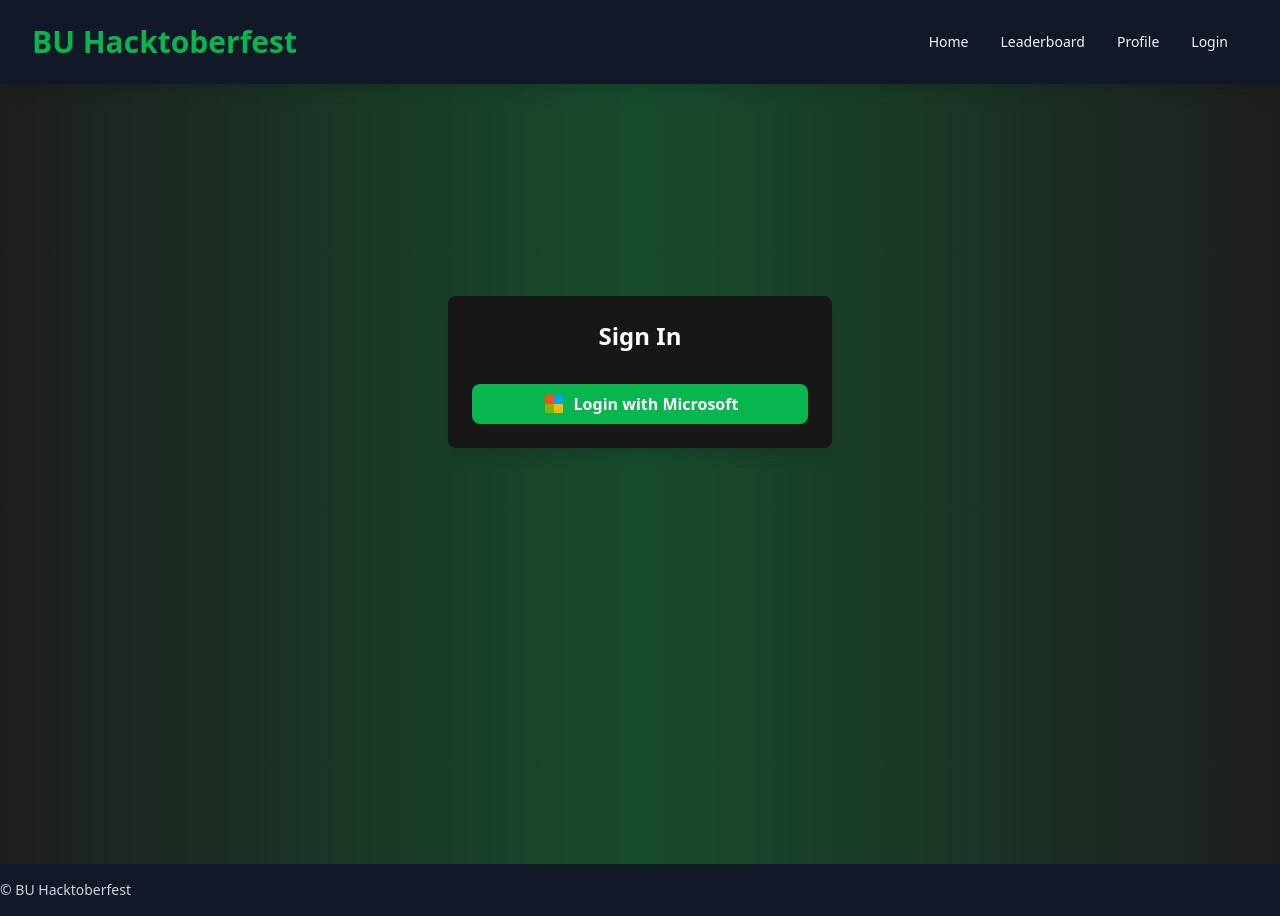
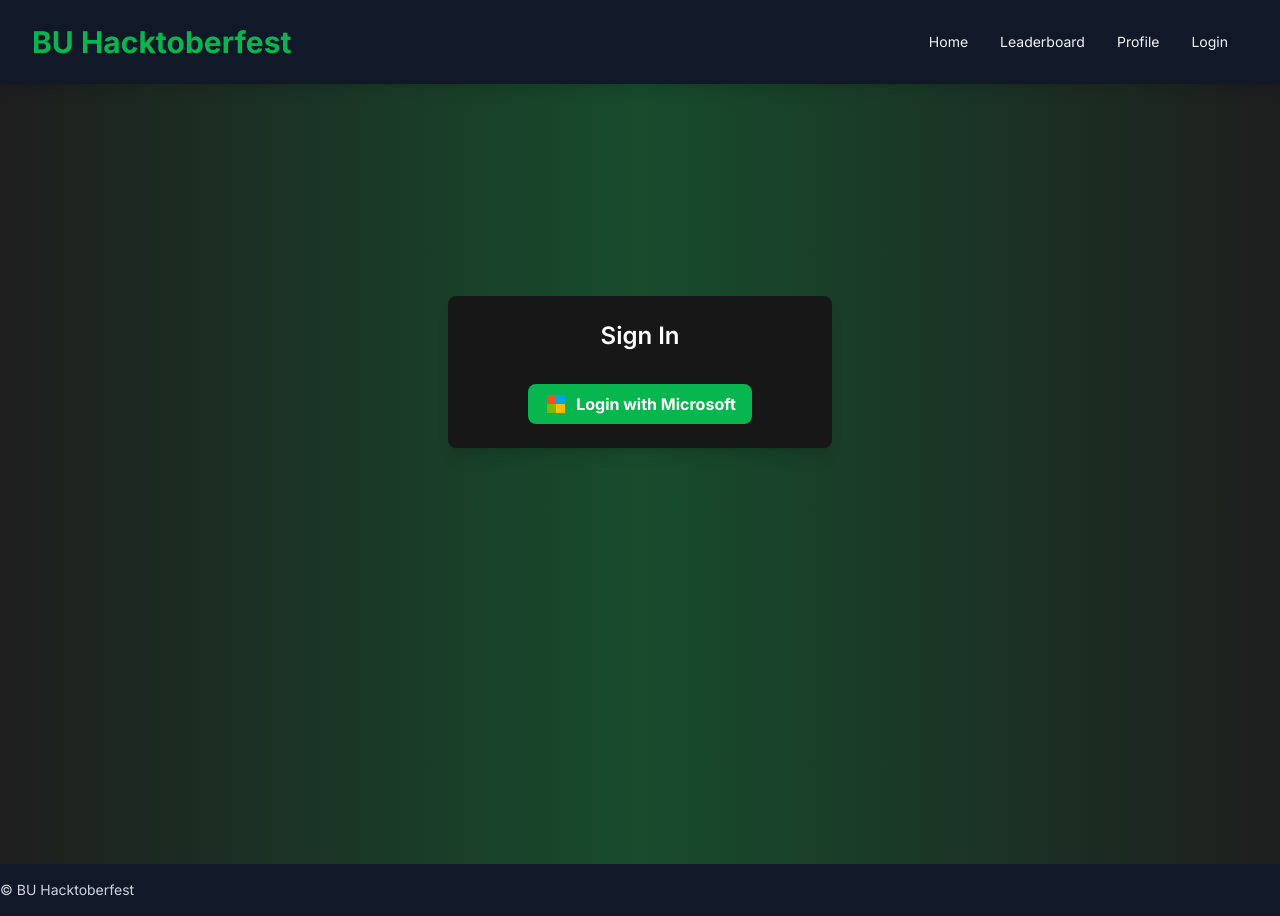
Before and after one commit to FOSS-Club-BU/BU_Hacktoberfest, a Django app: page /login/ in a window 1280 px wide. Run offline with Django 5.2, Linux system fonts and the light colour scheme; some libraries are stand-ins or nearby versions.

Commit message:
Refactor base.html and login.html templates

```diff
--- a/templates/base.html
+++ b/templates/base.html
@@ -9,6 +9,9 @@
         <link rel="stylesheet" href="">
         <link href="https://cdn.jsdelivr.net/npm/daisyui@4.12.10/dist/full.min.css" rel="stylesheet" type="text/css" />
         <script src="https://cdn.tailwindcss.com"></script>
+        <link rel="preconnect" href="https://fonts.googleapis.com">
+        <link rel="preconnect" href="https://fonts.gstatic.com" crossorigin>
+        <link href="https://fonts.googleapis.com/css2?family=Inter:ital,opsz,wght@0,14..32,100..900;1,14..32,100..900&display=swap" rel="stylesheet">
         <style>
             :root {
                 --primary-color: #08b64f;
@@ -16,6 +19,7 @@
             }
             body {
                 background-color: var(--background-color);
+                font: 1rem 'Inter', sans-serif;
             }
             .text-primary {
                 color: var(--primary-color);
@@ -34,10 +38,14 @@
             </div>
             <div class="flex-none">
                 <ul class="menu menu-horizontal px-1">
-                    <li><a href="/" class="hover:text-primary">Home</a></li>
-                    <li><a href="/leaderboard" class="hover:text-primary">Leaderboard</a></li>
-                    <li><a href="/profile" class="hover:text-primary">Profile</a></li>
-                    <li><a href="/login" class="hover:text-primary">Login</a></li>
+                    <li><a href="/" class="hover:text-[#07B64F]">Home</a></li>
+                    <li><a href="/leaderboard" class="hover:text-[#07B64F]">Leaderboard</a></li>
+                    <li><a href="/profile" class="hover:text-[#07B64F]">Profile</a></li>
+                    {% if user.is_authenticated %}
+                    <li><a href="/accounts/logout/" class="hover:text-red-400">Logout</a></li>
+                    {% else %}
+                    <li><a href="/login" class="hover:text-[#07B64F]">Login</a></li>
+                    {% endif %}
                 </ul>
             </div>
         </nav>
--- a/templates/login.html
+++ b/templates/login.html
@@ -1,5 +1,6 @@
 {% extends "base.html" %}
 {% load socialaccount %}
+{% load allauth %}
 
 
 {% block content %}
@@ -7,8 +8,11 @@
     <div class="w-full max-w-sm bg-neutral-900 p-6 rounded-lg shadow-lg">
         <h2 class="text-center text-2xl font-semibold text-white mb-8">Sign In</h2>
 
-        <!-- Microsoft Login Button -->
-        <a href="{% provider_login_url 'microsoft' %}" class="flex items-center justify-center bg-[#08B64F] text-white font-bold py-2 px-4 rounded-lg hover:bg-green-600 transition-colors duration-300 ease-in-out">
+            {% element form method="post" action='/accounts/microsoft/login/' no_visible_fields=True %}
+                {% slot actions %}
+                    {% csrf_token %}
+                    <div class="flex justify-center w-full">
+                        <button href="{% provider_login_url 'microsoft' %}" class="flex items-center justify-center bg-[#08B64F] text-white font-bold py-2 px-4 rounded-lg hover:bg-green-600 transition-colors duration-300 ease-in-out">
                             <svg xmlns="http://www.w3.org/2000/svg" class="h-6 w-6 mr-2" viewBox="0 0 48 48" fill="currentColor">
                                 <path fill="#F25022" d="M6 6h18v18H6z"/>
                                 <path fill="#00A4EF" d="M24 6h18v18H24z"/>
@@ -16,7 +20,13 @@
                                 <path fill="#FFB900" d="M24 24h18v18H24z"/>
                             </svg>
                             Login with Microsoft
-        </a>
+                        </button>
+                    </div>
+                {% endslot %}
+            {% endelement %}
+
+        <!-- Microsoft Login Button -->
+
     </div>
 </div>
 {% endblock %}
--- a/templates/users/profile.html
+++ b/templates/users/profile.html
@@ -12,10 +12,10 @@
         <div>
             <h2 class="text-3xl font-bold text-primary">{{ user.first_name }} {{ user.last_name }} ({{ user.username }})</h2>
             <p class="text-gray-300">GitHub: <a href="https://github.com/{{ user.get_profile_username }}" class="text-primary hover:underline" target="_blank">{{ user.get_profile_username }}</a></p>
+            <!-- last updated at -->
+            <p class="text-gray-300">Last updated: {{ user.updated_at|date:"M d, Y H:i" }}</p>
         </div>
     </div>
-
-    <!-- Statistics Cards -->
     <div class="grid grid-cols-1 md:grid-cols-3 gap-6 mb-8">
         <div class="card bg-gray-900 shadow-lg">
             <div class="card-body">
```
Lines whose indentation alone changed are shown as unchanged.
